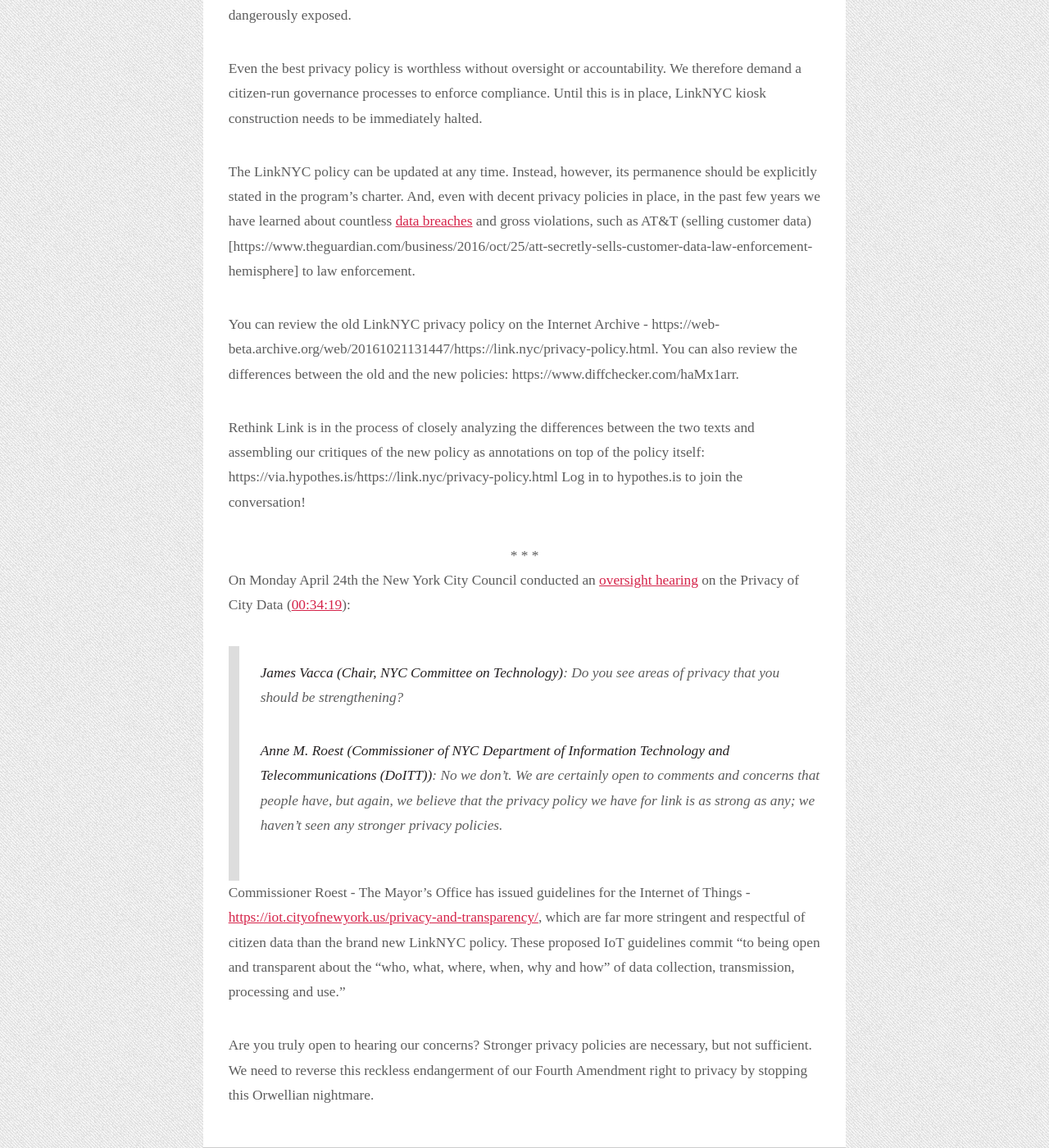
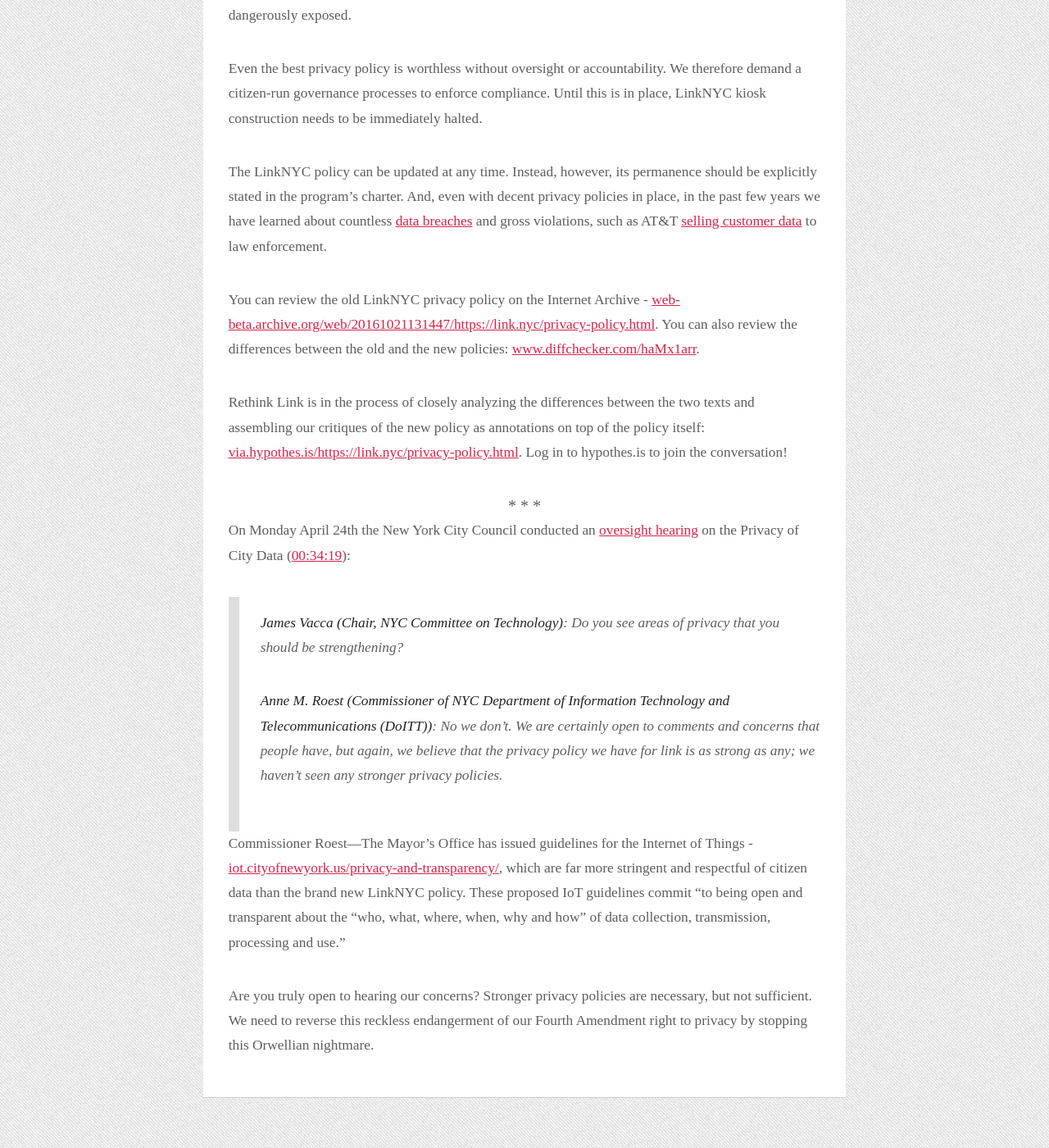
Before and after one commit to rethinklinknyc/rethinklinknyc.github.io, a Jekyll site: the page built from _posts/2017-05-01-not-so-private-policy.md, in a window 1280 px wide and 1400 px high, scrolled down 1456 px. Shown: the whole window at 82% size. Built offline with Jekyll 4.4.1, drawn with Linux system fonts in a browser that asks for light colours; some web fonts are replaced; some of the changed lines change nothing that is shown.

Commit message:
Update 2017-05-01-not-so-private-policy.md

```diff
--- a/_posts/2017-05-01-not-so-private-policy.md
+++ b/_posts/2017-05-01-not-so-private-policy.md
@@ -10,13 +10,13 @@
 
 Even the best privacy policy is worthless without oversight or accountability. We therefore demand a citizen-run governance processes to enforce compliance. Until this is in place, LinkNYC kiosk construction needs to be immediately halted.
 
-The LinkNYC policy can be updated at any time. Instead, however, its permanence should be explicitly stated in the program's charter. And, even with decent privacy policies in place, in the past few years we have learned about countless [data breaches](https://www.identityforce.com/blog/2017-data-breaches) and gross violations, such as AT&T (selling customer data)[https://www.theguardian.com/business/2016/oct/25/att-secretly-sells-customer-data-law-enforcement-hemisphere] to law enforcement.
+The LinkNYC policy can be updated at any time. Instead, however, its permanence should be explicitly stated in the program's charter. And, even with decent privacy policies in place, in the past few years we have learned about countless [data breaches](https://www.identityforce.com/blog/2017-data-breaches) and gross violations, such as AT&T [selling customer data](https://www.theguardian.com/business/2016/oct/25/att-secretly-sells-customer-data-law-enforcement-hemisphere) to law enforcement.
 
-You can review the old LinkNYC privacy policy on the Internet Archive - https://web-beta.archive.org/web/20161021131447/https://link.nyc/privacy-policy.html.  You can also review the differences between the old and the new policies: https://www.diffchecker.com/haMx1arr.
+You can review the old LinkNYC privacy policy on the Internet Archive - [web-beta.archive.org/web/20161021131447/https://link.nyc/privacy-policy.html](https://web-beta.archive.org/web/20161021131447/https://link.nyc/privacy-policy.html).  You can also review the differences between the old and the new policies: [www.diffchecker.com/haMx1arr](https://www.diffchecker.com/haMx1arr).
 
-Rethink Link is in the process of closely analyzing the differences between the two texts and assembling our critiques of the new policy as annotations on top of the policy itself: https://via.hypothes.is/https://link.nyc/privacy-policy.html  Log in to hypothes.is to join the conversation!
+Rethink Link is in the process of closely analyzing the differences between the two texts and assembling our critiques of the new policy as annotations on top of the policy itself: [via.hypothes.is/https://link.nyc/privacy-policy.html](https://via.hypothes.is/https://link.nyc/privacy-policy.html). Log in to hypothes.is to join the conversation!
 
-<center>* * *</center>
+<center style="font-size:20px">* * *</center>
 
 On Monday April 24th the New York City Council conducted an [oversight hearing](http://legistar.council.nyc.gov/MeetingDetail.aspx?ID=542433&GUID=31870105-4C47-43F9-AB9E-EC2A1B0A1E36&Options=info&Search=) on the Privacy of City Data ([00:34:19](http://isoc-ny.org/misc/2017-04-24_nycc_tech_committee_privacy.mp4)):
 
@@ -27,6 +27,6 @@
 <b>Anne M. Roest (Commissioner of NYC Department of Information Technology and Telecommunications (DoITT))</b>: No we don’t. We are certainly open to comments and concerns that people have, but again, we believe that the privacy policy we have for link is as strong as any; we haven’t seen any stronger privacy policies.
 </blockquote>
 
-Commissioner Roest - The Mayor's Office has issued guidelines for the Internet of Things - [https://iot.cityofnewyork.us/privacy-and-transparency/](iot.cityofnewyork.us/privacy-and-transparency/), which are far more stringent and respectful of citizen data than the brand new LinkNYC policy.  These proposed IoT guidelines commit "to being open and transparent about the “who, what, where, when, why and how” of data collection, transmission, processing and use."
+Commissioner Roest—The Mayor's Office has issued guidelines for the Internet of Things - [iot.cityofnewyork.us/privacy-and-transparency/](http://iot.cityofnewyork.us/privacy-and-transparency/), which are far more stringent and respectful of citizen data than the brand new LinkNYC policy.  These proposed IoT guidelines commit "to being open and transparent about the “who, what, where, when, why and how” of data collection, transmission, processing and use."
 
 Are you truly open to hearing our concerns? Stronger privacy policies are necessary, but not sufficient. We need to reverse this reckless endangerment of our Fourth Amendment right to privacy by stopping this Orwellian nightmare.
```
